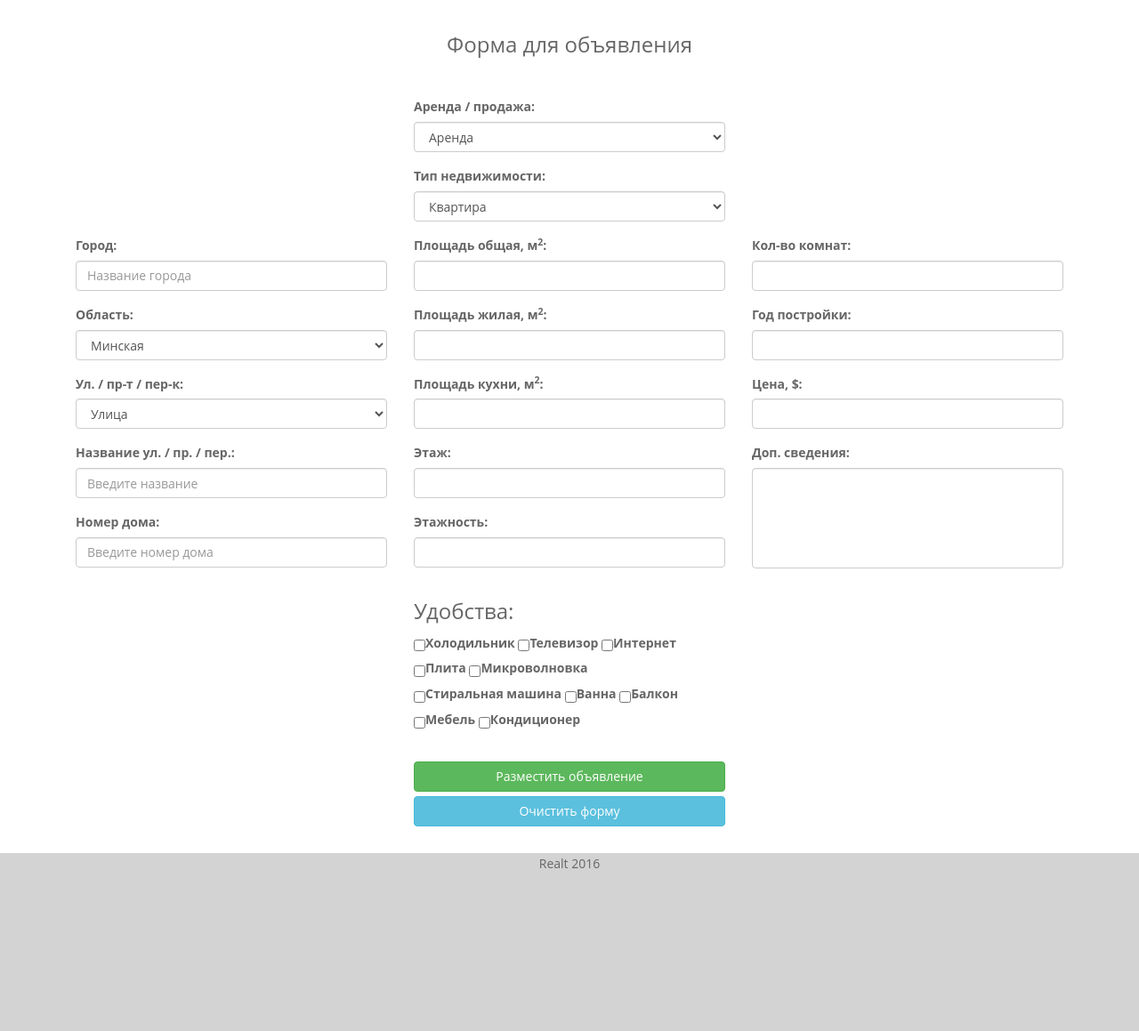
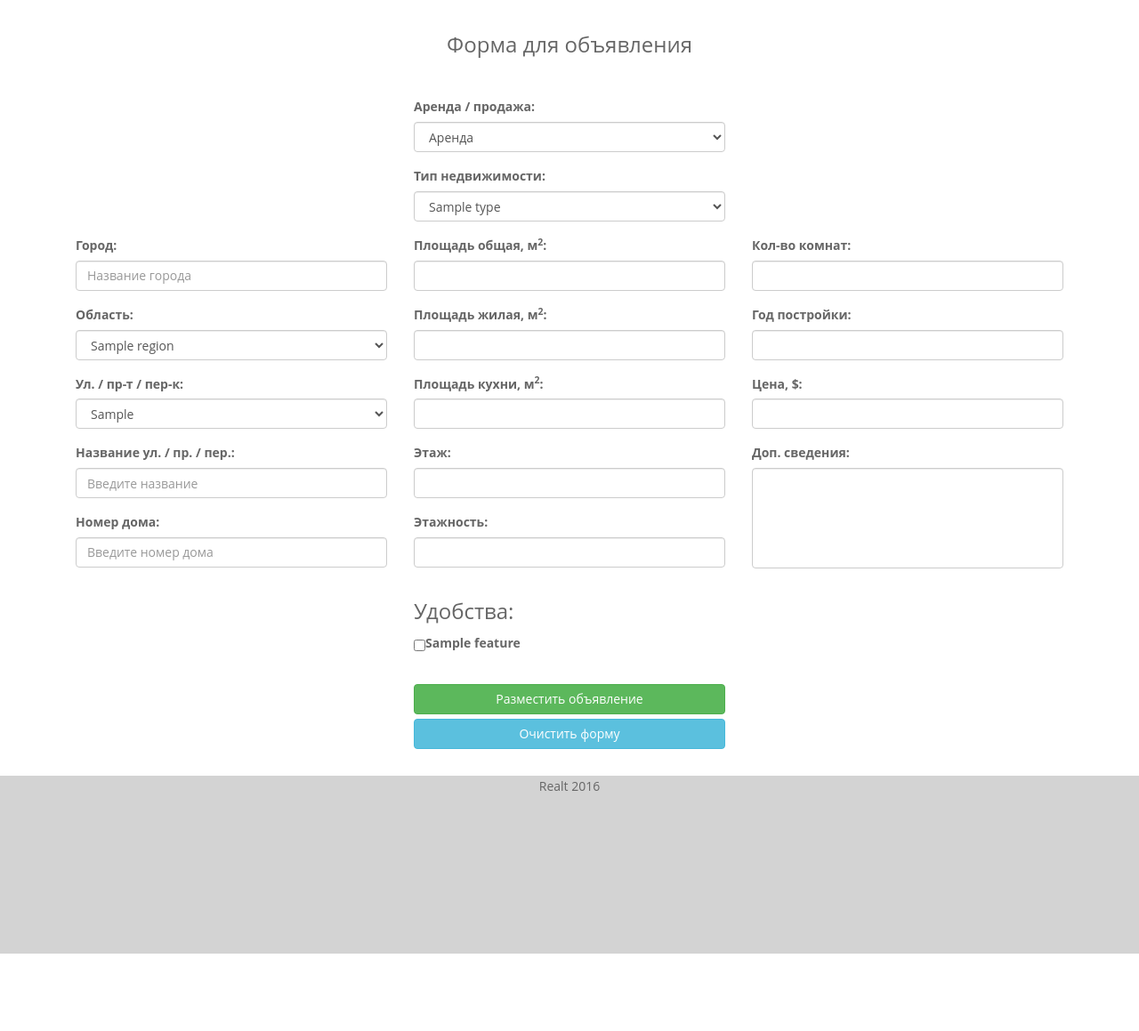
Before and after one commit to fast-foot/realt-app, a Flask app: template realt-client/application/templates/application_form.html in a window 1280 px wide. Shown: the part 101-1260 px from the top of the page at 89% size. After the commit the page ends 1173 px from the top, so only its background shows below. Run offline with Flask 2, Linux system fonts and the light colour scheme; the template is opened without the code that fills it: most values are stand-ins (such as "Sample title", 1, 10 or a date in 2020); parts of the project's set-up code (start-up, migrations or seed data) failed here and were passed over; some libraries are stand-ins or nearby versions.

Commit message:
Dynamic population select fields in the application form

```diff
--- a/realt-client/application/static/js/application_form.js
+++ b/realt-client/application/static/js/application_form.js
@@ -25,4 +25,19 @@ $(document).ready(function() {
             $('#applicationForm #kitchen_square').prop('disabled', true);
         }
     });
+
+    $('#sendApplicationBtn').click(function () {
+       $.ajax({
+            url: API_SERVER + '/application_data',
+            data: $('#editPrivateUserForm').serialize(),
+            type: 'PUT',
+        }).done(function(data) {
+            console.log(data);
+            $('#popup-title').text('Данные были изменены');
+            $('#popup-message').text("Редактирование прошло успешно.");
+            $('#myModal').modal();
+        }).fail(function (e) {
+            console.log('error');
+        });
+    });
 });
--- a/realt-client/application/templates/application_form.html
+++ b/realt-client/application/templates/application_form.html
@@ -19,9 +19,11 @@
                   <div class="form-group">
                     <label for="propertyType">Тип недвижимости:</label>
                     <select class="form-control" id="propertyType">
-                        <option value="flat">Квартира</option>
-                        <option value="house">Дом</option>
-                        <option value="room">Комната</option>
+
+                        {% for property_type in data['property_types'] %}
+                            <option value="{{ property_type.id }}">{{ property_type.type }}</option>
+                        {% endfor %}
+
                     </select>
                 </div>
               </div>
@@ -36,20 +38,21 @@
                 <div class="form-group">
                         <label for="region">Область:</label>
                             <select class="form-control" id="region">
-                                <option>Минская</option>
-                                <option>Могилевская</option>
-                                <option>Брестская</option>
-                                <option>Гродненская</option>
-                                <option>Гомельская</option>
-                                <option>Витебская</option>
+
+                                {% for region in data['regions'] %}
+                                    <option value="{{ region.id }}">{{ region.name }}</option>
+                                {% endfor %}
+
                             </select>
                 </div>
                 <div class="form-group">
                         <label for="street_type">Ул. / пр-т / пер-к:</label>
                             <select class="form-control" id="street_type">
-                                <option>Улица</option>
-                                <option>Проспект</option>
-                                <option>Переулок</option>
+
+                                {% for address_type in data['address_types'] %}
+                                    <option value="{{ address_type.id }}">{{ address_type.street_type }}</option>
+                                {% endfor %}
+
                             </select>
                     </div>
                 <div class="form-group">
@@ -109,15 +112,13 @@
             <div class="col-md-4 col-sm-4 col-md-offset-4 col-sm-offset-4">
             <section id="features">
                 <h3>Удобства:</h3>
-            <label><input class="checkbox-inline" name="fridge" type="checkbox" value="">Холодильник</label>
-            <label><input class="checkbox-inline" name="tv" type="checkbox" value="">Телевизор</label>
-            <label><input class="checkbox-inline" name="internet" type="checkbox" value="">Интернет</label>
-            <label><input class="checkbox-inline" name="gas_stove" type="checkbox" value="">Плита</label>
-            <label><input class="checkbox-inline" name="microwave" type="checkbox" value="">Микроволновка</label><label><input class="checkbox-inline" name="washing_machine" type="checkbox" value="">Стиральная машина</label>
-            <label><input class="checkbox-inline" name="bath" type="checkbox" value="">Ванна</label>
-            <label><input class="checkbox-inline" name="balcony" type="checkbox" value="">Балкон</label>
-            <label><input class="checkbox-inline" name="furniture" type="checkbox" value="">Мебель</label>
-            <label><input class="checkbox-inline" name="condit" type="checkbox" value="">Кондиционер</label>
+
+                {% for feature in data['features'] %}
+                    <label>
+                        <input class="checkbox-inline" type="checkbox" value="{{ feature.id }}">{{ feature.name }}
+                    </label>
+                {% endfor %}
+
             </section>
 
             <button id="sendApplicationBtn" type="button" class="btn btn-success btn-block">Разместить объявление</button>
--- a/realt-server/application/__init__.py
+++ b/realt-server/application/__init__.py
@@ -13,14 +13,16 @@ def after_request(response):
   response.headers.add('Access-Control-Allow-Origin', '*')
   response.headers.add('Access-Control-Allow-Headers', 'Content-Type,Authorization')
   response.headers.add('Access-Control-Allow-Methods', 'GET,PUT,POST,DELETE')
+  response.headers.add('content-type', 'charset=utf-8')
   return response
 
 
 
 from application import api
-from application.api import RegGetUser, LogIn, EditDeleteUser
+from application.api import RegGetUser, LogIn, EditDeleteUser, DataForApplication
 
 api = Api(app)
 api.add_resource(RegGetUser, '/users')
 api.add_resource(LogIn, '/login')
 api.add_resource(EditDeleteUser, '/user/<string:id>')
+api.add_resource(DataForApplication, '/application_data')
--- a/realt-server/application/model/models.py
+++ b/realt-server/application/model/models.py
@@ -132,7 +132,6 @@ class Feature(Base):
 
     id = Column(Integer, primary_key=True)
     name = Column(String(30))
-    #description = Column(String)
 
     def __init__(self, name):
         self.name = name
```
Also changed, not shown: realt-client/application/views.py (+6 -1 lines), realt-server/application/api.py (+59 -3 lines).
